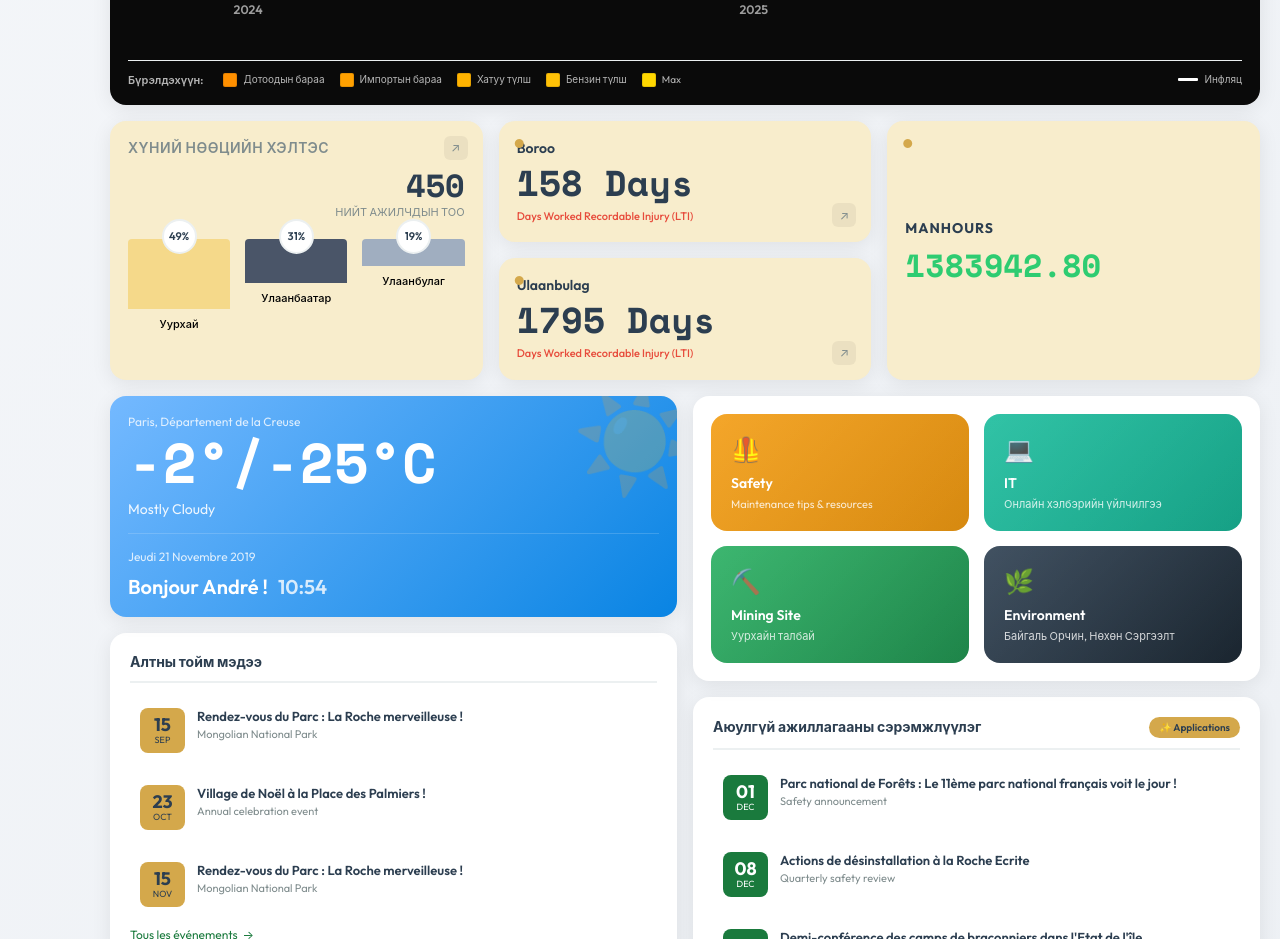
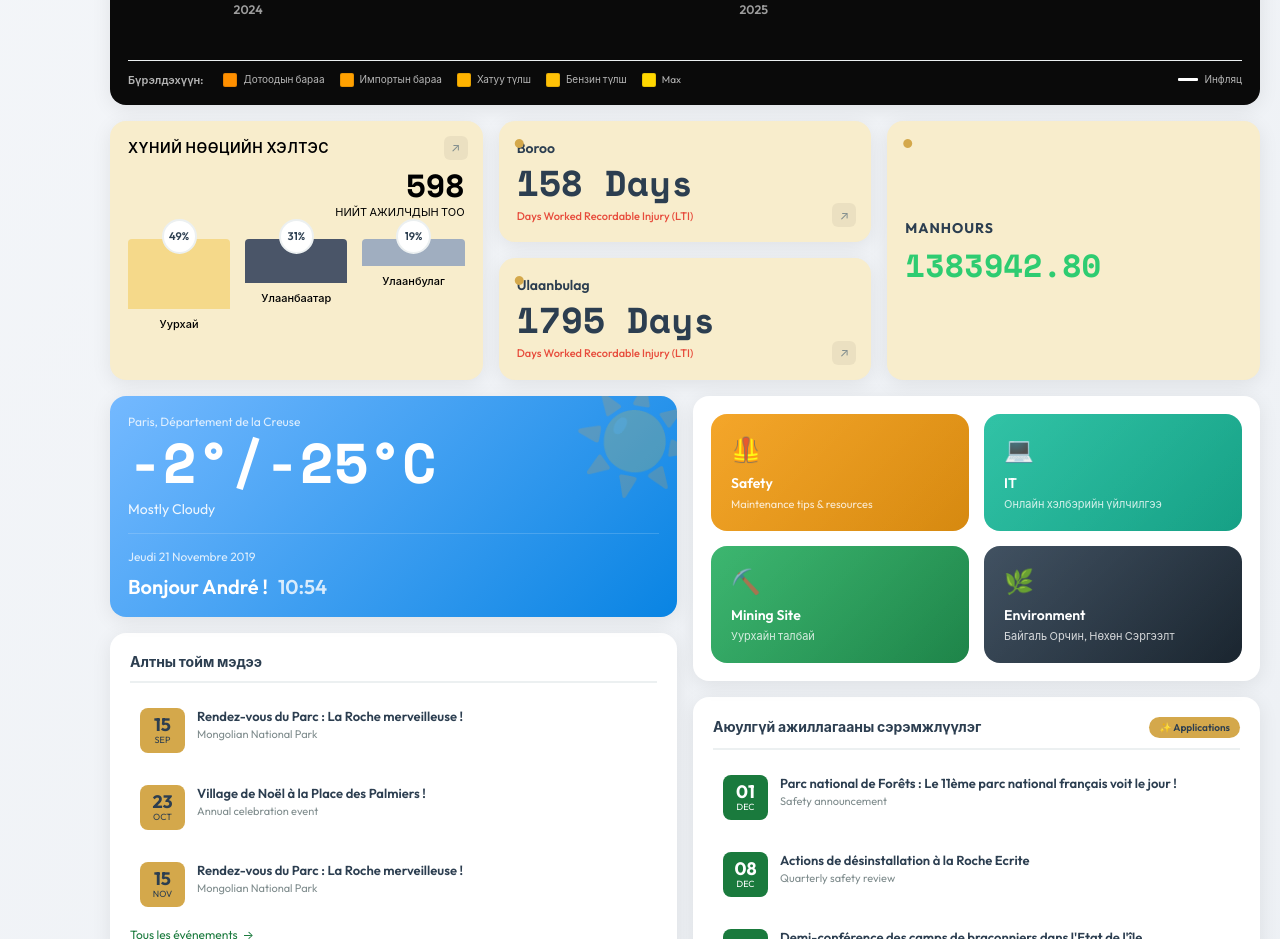
Before and after one commit to hodooniihoosonmantuu/project-cursor, a React (Vite) app: page / in a window 1280 px wide. Shown: the part 860-1799 px from the top of the page. Built offline with nearby package versions, Linux system fonts and the light colour scheme.

Commit message:
Change employee count to 598 and make title, label, and count value black

```diff
--- a/src/App.css
+++ b/src/App.css
@@ -659,6 +659,12 @@ body {
   position: relative;
 }
 
+.hr-widget .widget-title,
+.hr-widget .hr-count-label,
+.hr-widget .hr-count-value {
+  color: #000000 !important;
+}
+
 .hr-widget .widget-header {
   margin-bottom: 12px;
 }
@@ -672,14 +678,14 @@ body {
   font-family: 'Space Mono', monospace;
   font-size: 32px;
   font-weight: 700;
-  color: var(--text-primary);
+  color: #000000 !important;
   display: block;
   line-height: 1;
 }
 
 .hr-count-label {
   font-size: 11px;
-  color: var(--text-secondary);
+  color: #000000 !important;
   text-transform: uppercase;
   margin-top: 4px;
   display: block;
--- a/src/components/HRWidget.jsx
+++ b/src/components/HRWidget.jsx
@@ -2,14 +2,14 @@ import { useEffect, useRef, useState } from 'react'
 import gsap from 'gsap'
 
 function HRWidget() {
-  const [employeeCount, setEmployeeCount] = useState(450)
+  const [employeeCount, setEmployeeCount] = useState(598)
   const barsRef = useRef(null)
 
   useEffect(() => {
     // Animate employee count
     const obj = { value: 0 }
     gsap.to(obj, {
-      value: 450,
+      value: 598,
       duration: 1.5,
       ease: 'power2.out',
       delay: 0.5,
```
